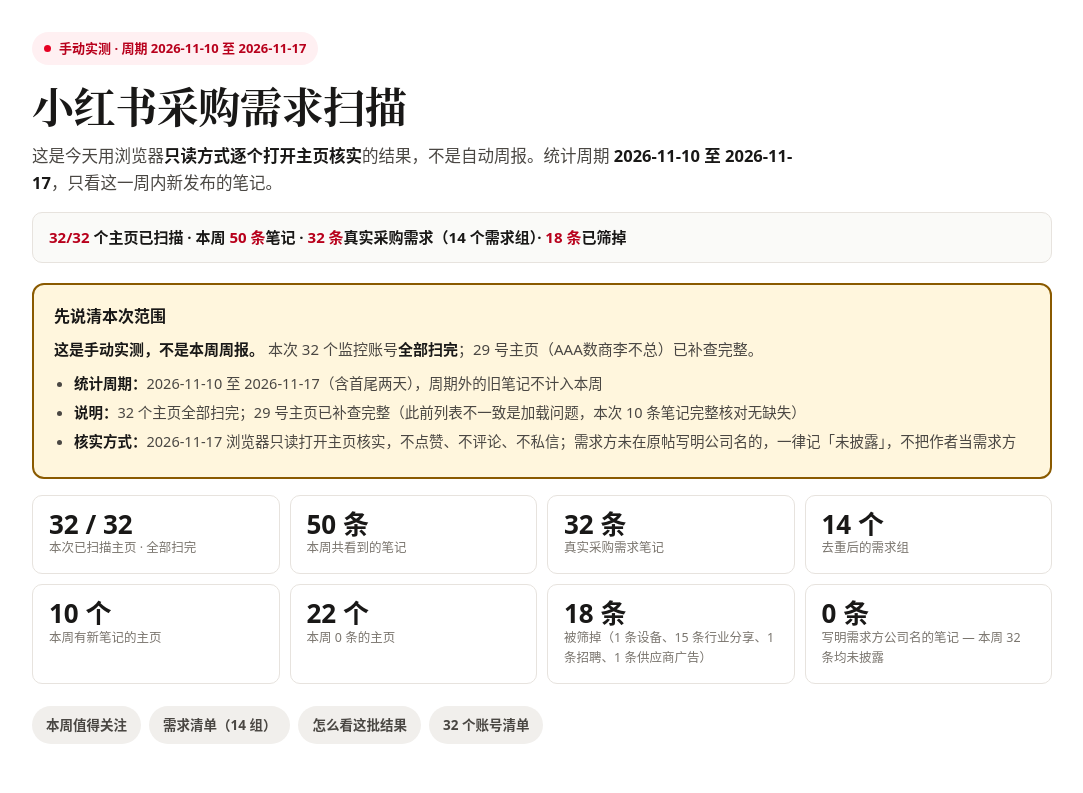
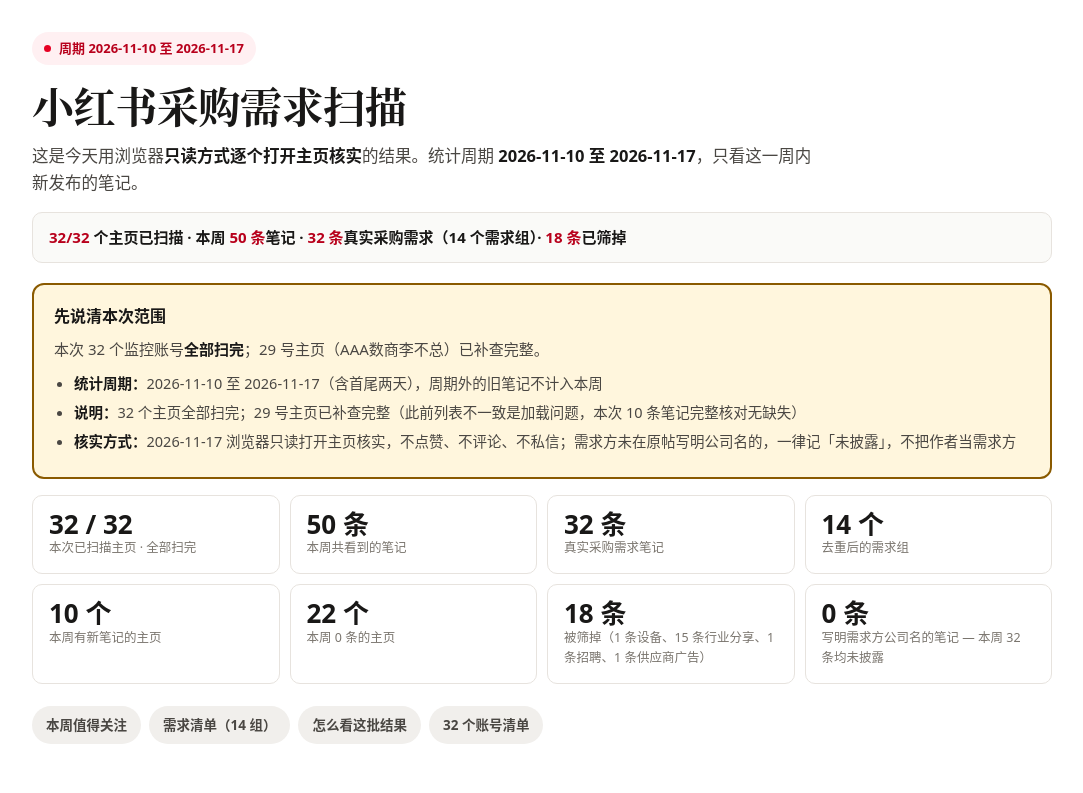
Before and after one commit to leixinhao8-del/xhs-demand-scan, a plain HTML site: page index.html in a window 1280 px wide. Shown: the top 793 px of the page, without its empty margins (98-1181 px from the left). Drawn offline with Linux system fonts and the light colour scheme.

Commit message:
Remove 'manual scan, not weekly report' wording from results page

```diff
--- a/index.html
+++ b/index.html
@@ -154,14 +154,14 @@
 <div class="wrap">
 
   <header class="hero">
-    <span class="kicker"><i></i> 手动实测 · 周期 2026-11-10 至 2026-11-17</span>
+    <span class="kicker"><i></i> 周期 2026-11-10 至 2026-11-17</span>
     <h1>小红书采购需求扫描</h1>
-    <p class="lead">这是今天用浏览器<strong>只读方式逐个打开主页核实</strong>的结果，不是自动周报。统计周期 <strong>2026-11-10 至 2026-11-17</strong>，只看这一周内新发布的笔记。</p>
+    <p class="lead">这是今天用浏览器<strong>只读方式逐个打开主页核实</strong>的结果。统计周期 <strong>2026-11-10 至 2026-11-17</strong>，只看这一周内新发布的笔记。</p>
     <p class="datastrip"><span>32/32</span> 个主页已扫描 · 本周 <span>50 条</span>笔记 · <span>32 条</span>真实采购需求（14 个需求组）· <span>18 条</span>已筛掉</p>
 
     <div class="truths" aria-label="本次范围说明">
       <h2>先说清本次范围</h2>
-      <p><b>这是手动实测，不是本周周报。</b> 本次 32 个监控账号<b>全部扫完</b>；29 号主页（AAA数商李不总）已补查完整。</p>
+      <p>本次 32 个监控账号<b>全部扫完</b>；29 号主页（AAA数商李不总）已补查完整。</p>
       <ul>
         <li><b>统计周期：</b>2026-11-10 至 2026-11-17（含首尾两天），周期外的旧笔记不计入本周</li>
         <li><b>说明：</b>32 个主页全部扫完；29 号主页已补查完整（此前列表不一致是加载问题，本次 10 条笔记完整核对无缺失）</li>
@@ -851,7 +851,7 @@
 
   <footer>
     <p><b>小红书采购需求扫描 — 32 个主页实测结果（周期 2026-11-10 至 2026-11-17）</b></p>
-    <p>核实日期 2026-11-17 · 统计周期 2026-11-10 至 2026-11-17 · 方式：浏览器只读扫描 · 范围：32 个监控账号全部已扫描 · 本页不是本周周报，页面为发布时快照，不会自行更新。</p>
+    <p>核实日期 2026-11-17 · 统计周期 2026-11-10 至 2026-11-17 · 方式：浏览器只读扫描 · 范围：32 个监控账号全部已扫描 · 页面为发布时快照，不会自行更新。</p>
     <p>笔记链接打不开（404）时，可通过作者主页按日期找到该笔记，因为小红书的链接有时效 token。</p>
   </footer>
 </div>
```
